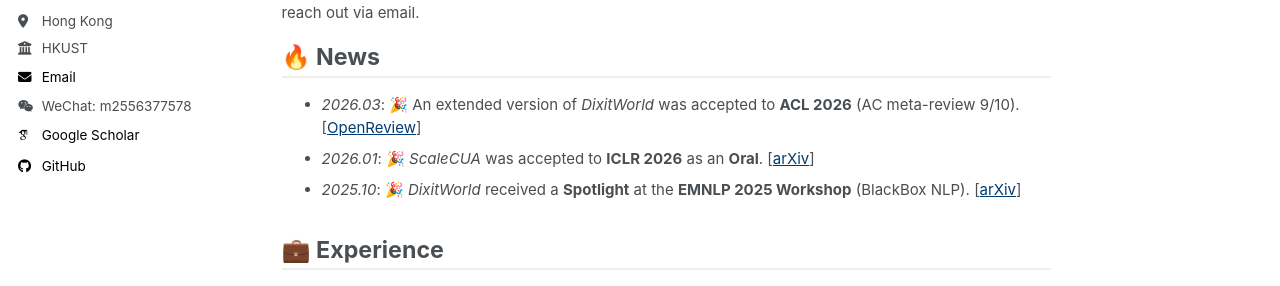
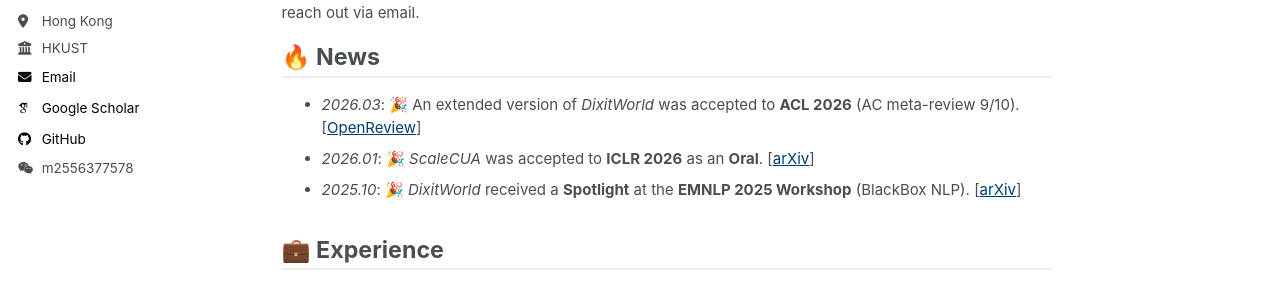
Before and after one commit to moyunxiang/moyunxiang.github.io, a Jekyll site: the page built from _pages/about.md, in a window 1280 px wide. Shown: the part 387-673 px from the top of the page. Built offline with Jekyll 4.4.1, drawn with Linux system fonts in a browser that asks for light colours; some web fonts are replaced; a script bundle is joined from its source files by our own code; library files that are not in the unit come from our copies.

Commit message:
Sidebar WeChat: move to last position; drop 'WeChat:' prefix (icon is enough)

```diff
--- a/_includes/author-profile.html
+++ b/_includes/author-profile.html
@@ -35,9 +35,6 @@
       {% endif %}
       {% if author.email %}
         <li><a href="mailto:{{ author.email }}"><i class="fas fa-fw fa-envelope icon-pad-right" aria-hidden="true"></i>{{ site.data.ui-text[site.locale].email_label | default: "Email" }}</a></li>
-      {% endif %}
-      {% if author.wechat %}
-        <li class="author__desktop"><i class="fab fa-fw fa-weixin icon-pad-right" aria-hidden="true"></i>WeChat: {{ author.wechat }}</li>
       {% endif %}
 
       <!-- Font Awesome and Academicons icons / Academic websites -->
@@ -174,6 +171,9 @@
       {% if author.zhihu %}
       <li><a href="https://www.zhihu.com/people/{{ author.zhihu }}"><i class="fab fa-fw fa-zhihu icon-pad-right" aria-hidden="true"></i>Zhihu</a></li>
       {% endif %}
+      {% if author.wechat %}
+        <li class="author__desktop"><i class="fab fa-fw fa-weixin icon-pad-right" aria-hidden="true"></i>{{ author.wechat }}</li>
+      {% endif %}
     </ul>
   </div>
 </div>
```
